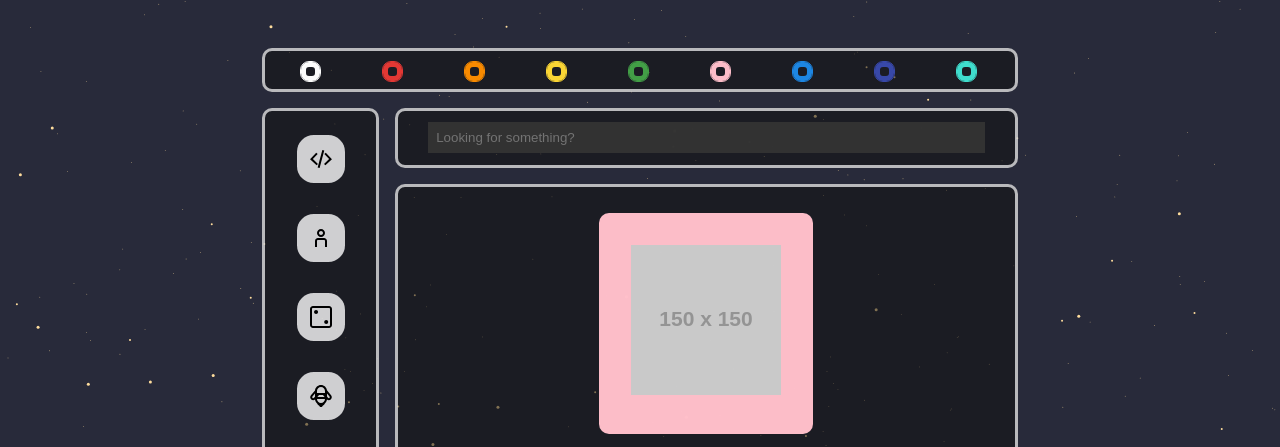
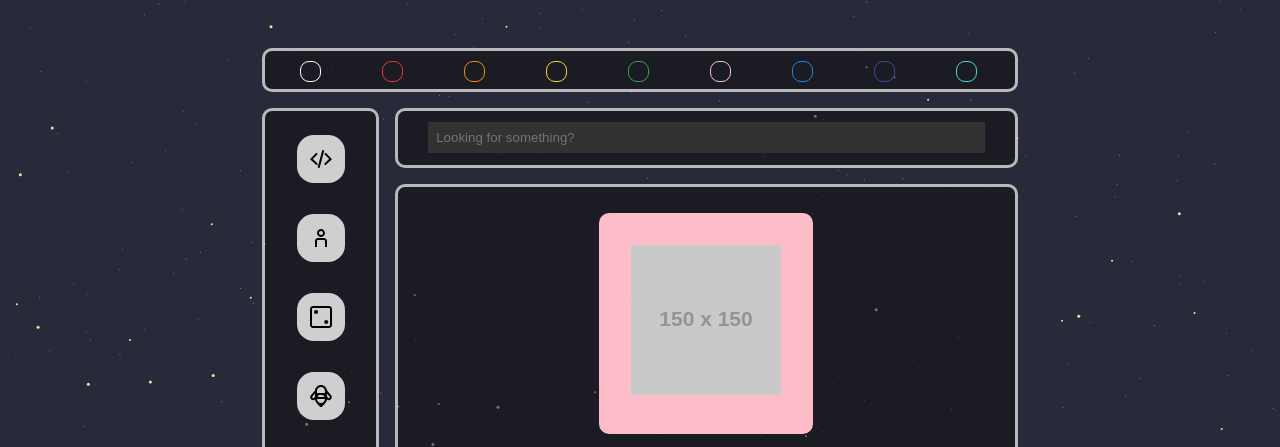
Before and after one commit to JoelNymark/JoelNymarkPortfolio, a plain HTML site: page index.html in a window 1280 px wide. Shown: the top 447 px of the page. Drawn offline with Linux system fonts and the light colour scheme; placeholder pictures from the web are drawn by us.

Commit message:
missed to comment out..

```diff
--- a/style.css
+++ b/style.css
@@ -416,7 +416,7 @@ input[type="radio"] {
   appearance: none;
   /* Safari support */
   -webkit-appearance: none;
-  border: 0.1rem solid rgba(var(--bg-color-radio), 1);
+  /* border: 0.1rem solid rgba(var(--bg-color-radio), 1) */
   background-color: var(--bg-color);
   border-radius: 8px;
 }
```
